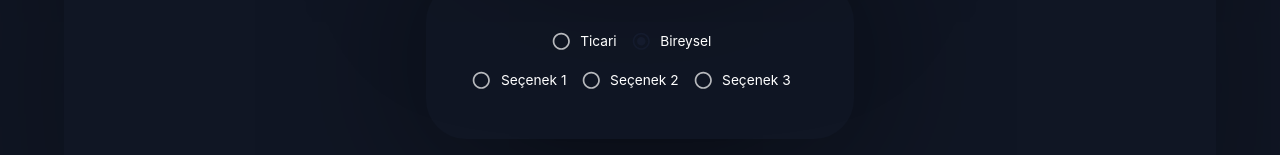
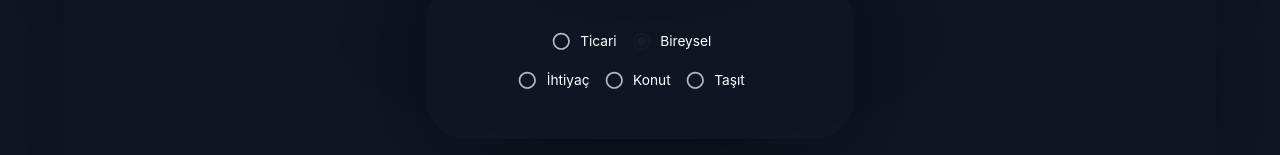
Before and after one commit to haticekatranciakgul/test.kredi-maliyeti-hesaplama, a React (Create React App) app: page / in a window 1280 px wide. Both pictures are taken after a click on the label "Bireysel". Shown: the part 487-642 px from the top of the page. Built offline with nearby package versions, Linux system fonts and the light colour scheme.

Commit message:
Update select radio btn

```diff
--- a/src/Components/SelectRadioBtn.js
+++ b/src/Components/SelectRadioBtn.js
@@ -64,9 +64,9 @@ function SelectRadioBtn({ setConsumerCreditType, setCreditType }) {
                                             value={subOption}
                                             onChange={handleSubOptionChange}
                                         >
-                                            <FormControlLabel value="option1" control={<Radio />} label="Seçenek 1" />
-                                            <FormControlLabel value="option2" control={<Radio />} label="Seçenek 2" />
-                                            <FormControlLabel value="option3" control={<Radio />} label="Seçenek 3" />
+                                            <FormControlLabel value="option1" control={<Radio />} label="İhtiyaç" />
+                                            <FormControlLabel value="option2" control={<Radio />} label="Konut" />
+                                            <FormControlLabel value="option3" control={<Radio />} label="Taşıt" />
                                         </RadioGroup>
                                     </div>
                                 )}
```
Also changed, not shown: 1 other file (tests, documents, lock files or other folders).
